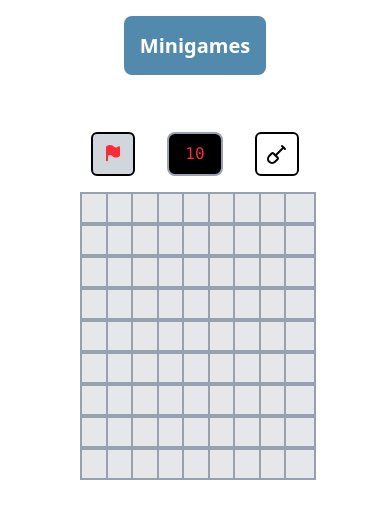
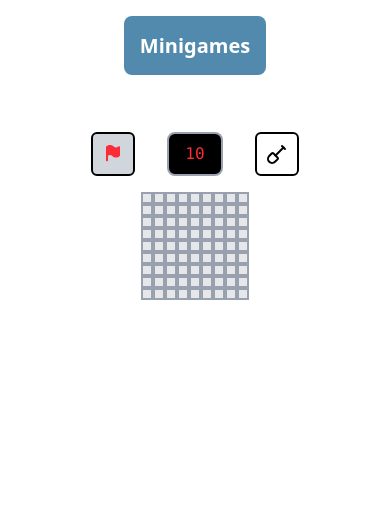
Before and after one commit to JC33340/minigames, a React (Vite) app: page /minesweeper in a window 390 px wide. Both pictures are taken after a click on the button "Beginner". Shown: the top 518 px of the page. Built offline with nearby package versions, Linux system fonts and the light colour scheme.

Commit message:
changed overall layout component to decrease size of padding on smaller screens, added mobile responsiveness to grid for minesweeper

```diff
--- a/src/Layout.tsx
+++ b/src/Layout.tsx
@@ -8,7 +8,7 @@ const Layout = () => {
           Minigames
         </Link>
       </header>
-      <div className="flex items-center justify-center px-20 lg:px-40 py-10">
+      <div className="flex items-center justify-center px-5 lg:px-40 py-10">
         <Outlet />
       </div>
     </div>
--- a/src/games/minesweeper/GridBox.tsx
+++ b/src/games/minesweeper/GridBox.tsx
@@ -25,10 +25,10 @@ const GridBox = ({ state, handleClick }: GridBoxType) => {
   return (
     <div
       onClick={handleClick}
-      className={`flex relative items-center justify-center font-bold border-2 border-gray-400 h-8 w-8 cursor-pointer ${textColor} ${state.isBomb ? 'bg-[#ED2939]' : ''}`}
+      className={`flex relative items-center justify-center font-bold h-3 text-xs w-3 lg:h-8 lg:w-8 md:h-6 md:w-6 md:text-md lg:text-lg border-2 border-gray-400 cursor-pointer ${textColor} ${state.isBomb ? 'bg-[#ED2939]' : ''}`}
     >
       <div
-        className={`h-8 w-8 absolute border-2 border-gray-400 bg-gray-200 ${state.revealed ? 'opacity-0' : 'opacity-100'} flex items-center justify-center`}
+        className={`h-3 w-3 lg:h-8 lg:w-8 md:h-6 md:w-6 absolute border-2 border-gray-400 bg-gray-200 ${state.revealed ? 'opacity-0' : 'opacity-100'} flex items-center justify-center`}
       >
         {state.flagged && <TiFlag className="fill-red-500" />}
       </div>
```
